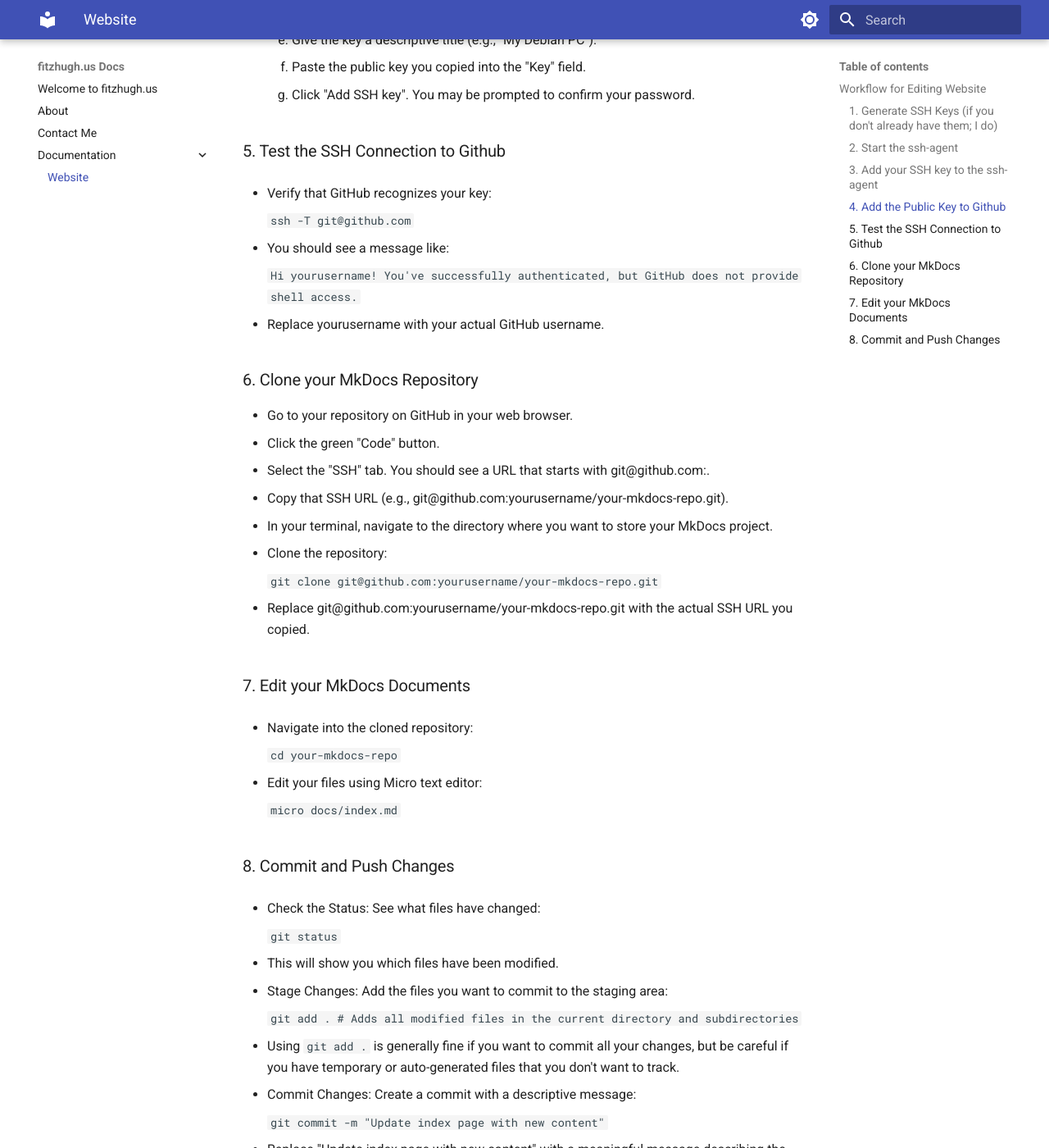
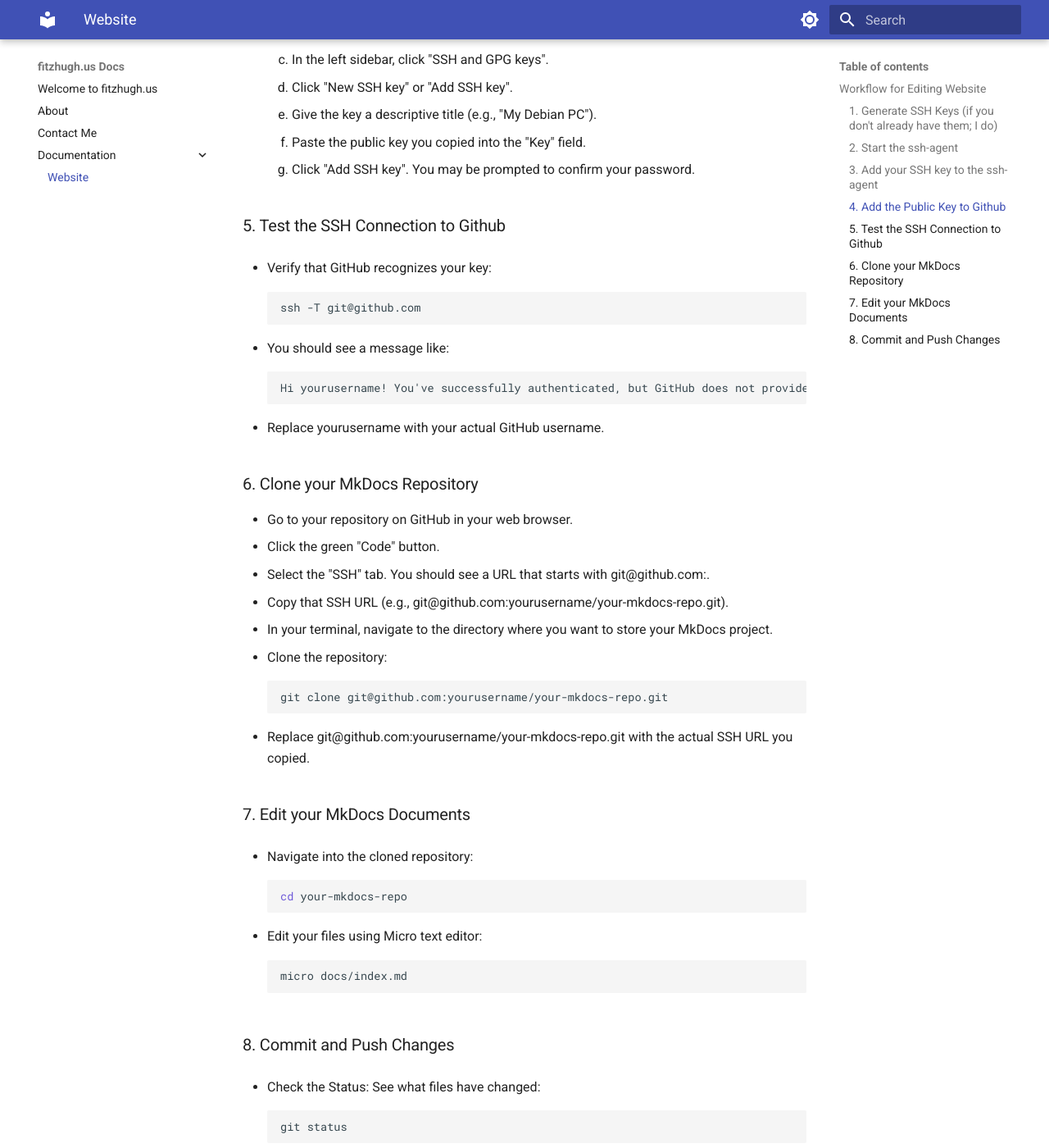
Before and after one commit to fitzland/octo-potato, an MkDocs documentation site: the page built from docs/documentation/index.md, in a window 1280 px wide and 1400 px high, scrolled down 1113 px. Shown: the whole window at 82% size. Built offline with MkDocs 1.6.1 and Material for MkDocs 9.7.7, drawn with Linux system fonts in a browser that asks for light colours; some of the changed text lies outside the part shown.

Commit message:
edit again markdown for code block

````diff
--- a/docs/documentation/index.md
+++ b/docs/documentation/index.md
@@ -7,7 +7,9 @@
 * Open your preferred terminal (I use `alacritty`)
 * Run the following command to generate a SSH key pair:
 
-	`ssh-keygen -t ed25519 -C "your_email@example.com"`
+	```bash
+	ssh-keygen -t ed25519 -C "your_email@example.com"
+	```
 
 	* When prompted, you can accept the default file location (`/home/username/.ssh/id_ed22519`) by pressing Enter.
 	* Choose a strong passphrase for your key and enter it twice when prompted.
@@ -17,7 +19,9 @@
 
 * Make sure the ssh-agent is running with the following command:
 
-	`eval "$(ssh-agent -s)"`
+	```bash
+	eval "$(ssh-agent -s)"
+	```
 
 * This will start the agent and print its process ID (PID).
 
@@ -25,12 +29,15 @@
 
 * If you used the default filename, you would issue this command:
 
-	`ssh-add ~/.ssh/id_ed25519`
+	```bash
+	ssh-add ~/.ssh/id_ed25519
+	```
 
 ### 4. Add the Public Key to Github
 
 * You should be prompted for a passphrase if you set one.
 * Add to GitHub:
+
 	1. Go to your GitHub account on the web (github.com).
 	2. Click on your profile picture in the upper-right corner and select "Settings".
 	3. In the left sidebar, click "SSH and GPG keys".
@@ -43,11 +50,15 @@
 
 * Verify that GitHub recognizes your key:
 
-	`ssh -T git@github.com`
+	```bash
+	ssh -T git@github.com
+	```
 
 * You should see a message like:
 
-	`Hi yourusername! You've successfully authenticated, but GitHub does not provide shell access.`
+	```bash
+	Hi yourusername! You've successfully authenticated, but GitHub does not provide shell access.
+	```
 
 * Replace yourusername with your actual GitHub username.
 
@@ -60,7 +71,9 @@
 * In your terminal, navigate to the directory where you want to store your MkDocs project.
 * Clone the repository:
 
-	`git clone git@github.com:yourusername/your-mkdocs-repo.git`
+	```bash
+	git clone git@github.com:yourusername/your-mkdocs-repo.git
+	```
 
 * Replace git@github.com:yourusername/your-mkdocs-repo.git with the actual SSH URL you copied.
 
@@ -68,35 +81,47 @@
 
 * Navigate into the cloned repository:
 
-	`cd your-mkdocs-repo`
+	```bash
+	cd your-mkdocs-repo
+	```
 
 * Edit your files using Micro text editor:
 
-	`micro docs/index.md`
+	```bash
+	micro docs/index.md
+	```
 
 ### 8. Commit and Push Changes
 
 * Check the Status: See what files have changed:
 
-	`git status`
+	```bash
+	git status
+	```
 
 * This will show you which files have been modified.
 
 * Stage Changes: Add the files you want to commit to the staging area:
 
-	`git add .          # Adds all modified files in the current directory and subdirectories`
+	```bash
+	git add .          # Adds all modified files in the current directory and subdirectories
+	```
 
 * Using `git add .` is generally fine if you want to commit all your changes, but be careful if you have temporary or auto-generated files that you don't want to track.
 
 * Commit Changes: Create a commit with a descriptive message:
 
-	`git commit -m "Update index page with new content"`
+	```bash
+	git commit -m "Update index page with new content"
+	```
 
 * Replace "Update index page with new content" with a meaningful message describing the changes you made.
 
 * Push Changes: Upload your commits to the remote repository on GitHub:
 
-	`git push origin master`
+	```bash
+	git push origin master
+	```
 
 * origin is usually the name of the remote repository (GitHub, in this case).
 
````
